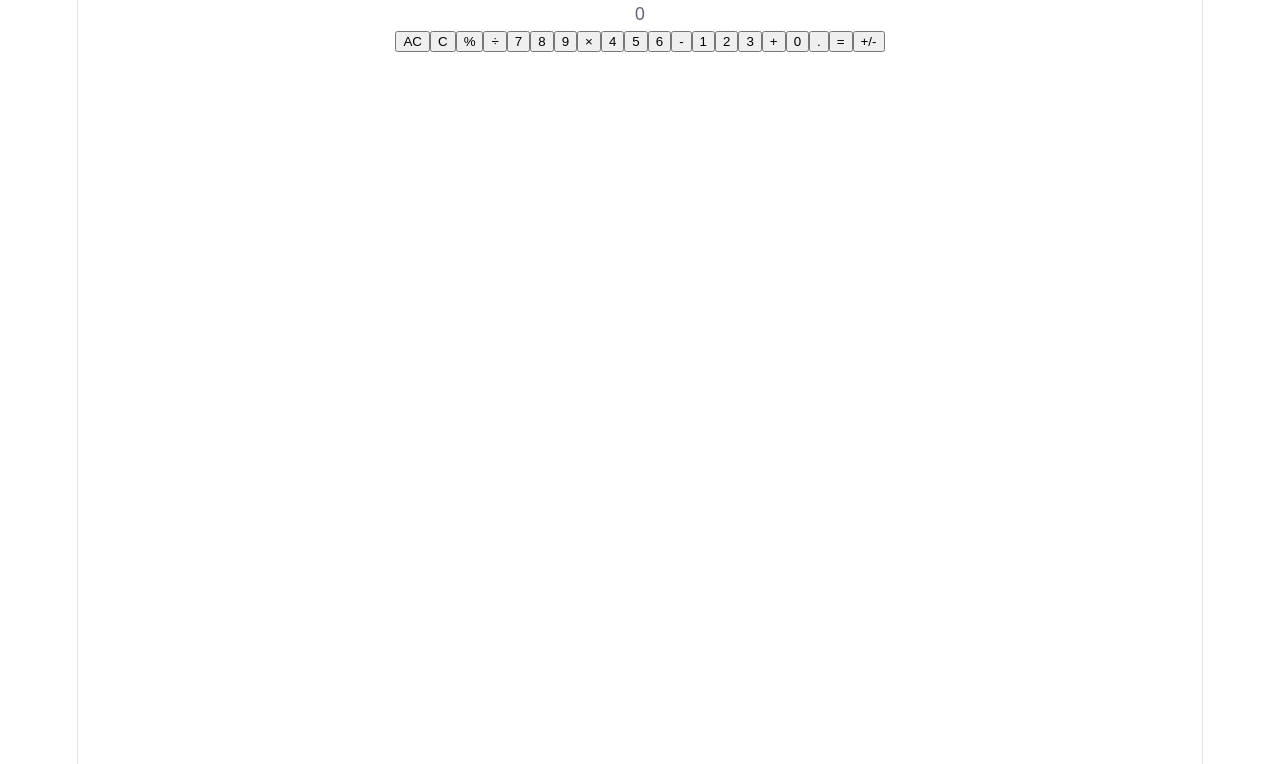
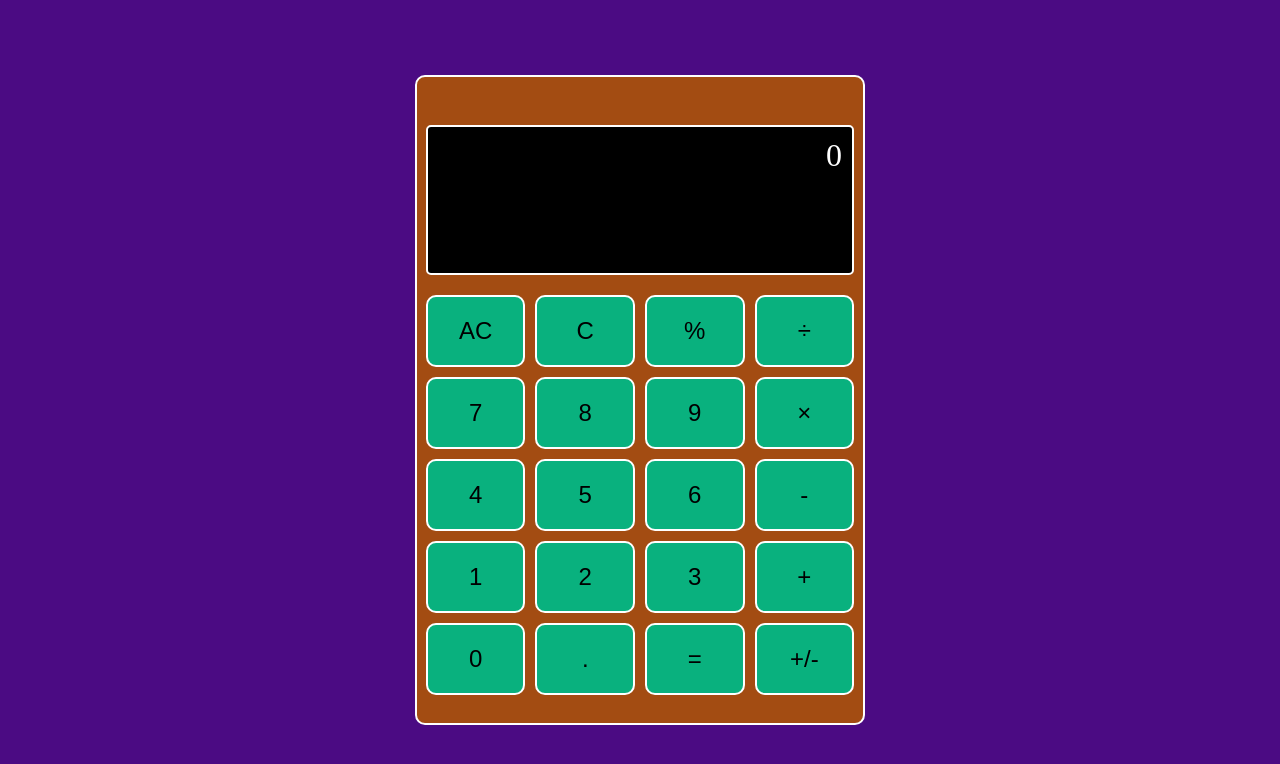
Before and after one commit to PhantasmalKG/React-Calculator, a React app: page / in a window 1280 px wide. Shown: the top 764 px of the page. Built offline with nearby package versions, Linux system fonts and the light colour scheme; the HTML template or start-up script is replaced by a standard one.

Commit message:
Updated the UI for the react calculator. Need to decide on final color scheme. Also, I need to implement final button configurations and implement the arimetic and parser.

```diff
--- a/src/components/ButtonDisplay.tsx
+++ b/src/components/ButtonDisplay.tsx
@@ -7,7 +7,7 @@ type ButtonDisplayProps = {
 
 function ButtonDisplay({value, onClick}: ButtonDisplayProps) {
   return (
-    <button onClick={() => onClick(value)}>
+    <button className="calculator-button" onClick={() => onClick(value)}>
       {value}
     </button>
   )
--- a/src/components/Calculator.tsx
+++ b/src/components/Calculator.tsx
@@ -1,18 +1,35 @@
 import { useState } from 'react'
 import CalculatorDisplay from './CalculatorDisplay'
 import ButtonDisplay from './ButtonDisplay'
+import "../index.css"
 
 
 function Calculator() {
-  const [displayValue, setDisplayValue] = useState<string>("0");
-  const [firstOperand, setFirstOperand] = useState<number | null>(null);
-  const [previousValue, setPreviousValue] = useState<number>(0);
-  const [operation, setOperation] = useState<string | null>(null);
-  const [secondOperandFlag, setSecondOperandFlag] = useState<boolean>(false);
-  const [result, setResult] = useState<number>(0);
+  const [displayValue, setDisplayValue] = useState<string>("0"); // State to hold the current value displayed on the calculator
+  const [firstOperand, setFirstOperand] = useState<number | null>(null); // State to hold the first operand for calculations
+  const [previousValue, setPreviousValue] = useState<number>(0); // State to hold the previous value for calculations
+  const [operation, setOperation] = useState<string | null>(null); // State to hold the current operation (+, -, *, ÷)
+  const [secondOperandFlag, setSecondOperandFlag] = useState<boolean>(false); // State to indicate if the next input is the second operand
+  const [result, setResult] = useState<number>(0); // State to hold the result of the calculation
 
 
   function handleButtonClick(value: string): void {
+
+    switch(value){
+        case "C":
+            setDisplayValue("0");
+            setFirstOperand(null);
+            setOperation(null);
+            setSecondOperandFlag(false);
+            return;
+
+            case "+":
+            case "-":
+            case "*":
+            case "÷":
+
+    }
+
 
     if (value === "C"){
         setDisplayValue("0");
@@ -37,6 +54,14 @@ function Calculator() {
       setDisplayValue(numValue);
     } else {
       setDisplayValue(displayValue + numValue);
+    }
+  }
+
+  function handleOperation(op: string): void {
+    if (firstOperand === null) {
+      setFirstOperand(parseFloat(displayValue));
+      setOperation(op);
+      setSecondOperandFlag(true);
     }
   }
   // const handleButtonClick = (value: string) => {
--- a/src/components/CalculatorDisplay.tsx
+++ b/src/components/CalculatorDisplay.tsx
@@ -5,7 +5,7 @@ type CalculatorDisplayProps = {
 
 function CalculatorDisplay({value}: CalculatorDisplayProps) {
   return (
-    <div>{value}</div>
+    <div className="calculator-display">{value}</div>
   )
 }
 
--- a/src/index.css
+++ b/src/index.css
@@ -1,96 +1,68 @@
 :root {
-  --text: #6b6375;
-  --text-h: #08060d;
-  --bg: #fff;
-  --border: #e5e4e7;
-  --code-bg: #f4f3ec;
-  --accent: #aa3bff;
-  --accent-bg: rgba(170, 59, 255, 0.1);
-  --accent-border: rgba(170, 59, 255, 0.5);
-  --social-bg: rgba(244, 243, 236, 0.5);
-  --shadow:
-    rgba(0, 0, 0, 0.1) 0 10px 15px -3px, rgba(0, 0, 0, 0.05) 0 4px 6px -2px;
+  --background-color: #4b0b83;
+  --border-color: #ffffff;
+  --button-background-color: #09b17e;
+  --button-text-color: #000000;
+  --display-background-color: #000000;
+  --display-text-color: #ffffff;
+  --rc-background-color: #a34c12;
 
-  --sans: system-ui, 'Segoe UI', Roboto, sans-serif;
-  --heading: system-ui, 'Segoe UI', Roboto, sans-serif;
-  --mono: ui-monospace, Consolas, monospace;
 
-  font: 18px/145% var(--sans);
-  letter-spacing: 0.18px;
-  color-scheme: light dark;
-  color: var(--text);
-  background: var(--bg);
-  font-synthesis: none;
-  text-rendering: optimizeLegibility;
-  -webkit-font-smoothing: antialiased;
-  -moz-osx-font-smoothing: grayscale;
-
-  @media (max-width: 1024px) {
-    font-size: 16px;
-  }
 }
 
-@media (prefers-color-scheme: dark) {
-  :root {
-    --text: #9ca3af;
-    --text-h: #f3f4f6;
-    --bg: #16171d;
-    --border: #2e303a;
-    --code-bg: #1f2028;
-    --accent: #c084fc;
-    --accent-bg: rgba(192, 132, 252, 0.15);
-    --accent-border: rgba(192, 132, 252, 0.5);
-    --social-bg: rgba(47, 48, 58, 0.5);
-    --shadow:
-      rgba(0, 0, 0, 0.4) 0 10px 15px -3px, rgba(0, 0, 0, 0.25) 0 4px 6px -2px;
-  }
-
-  #social .button-icon {
-    filter: invert(1) brightness(2);
-  }
+* {
+  box-sizing: border-box;
+  margin: 0;
+  padding: 0;
 }
 
-#root {
-  width: 1126px;
-  max-width: 100%;
-  margin: 0 auto;
-  text-align: center;
-  border-inline: 1px solid var(--border);
-  min-height: 100svh;
+.react-calulator-container {
+  display: flex;
+  justify-content: center;
+  align-items: center;
+  height: 100vh;
+  width: 100vw;
+  background-color: var(--background-color);
+}
+
+.react-calculator{
+  border: 2px solid var(--border-color);
+  border-radius: 10px;
   display: flex;
   flex-direction: column;
-  box-sizing: border-box;
+  justify-content: center;
+  align-items: center;
+  width: 450px;
+  height: 650px;
+  background-color: var(--rc-background-color);
 }
 
-body {
-  margin: 0;
+.calculator-display {
+  width: 96%;
+  height: 150px;
+  margin: 20px;
+  padding: 10px;
+  font-size: 2em;
+  text-align: right;
+  border: 2px solid var(--border-color);
+  border-radius: 5px;
+  background-color: var(--display-background-color);
+  color: var(--display-text-color);
 }
 
-h1,
-h2 {
-  font-family: var(--heading);
-  font-weight: 500;
-  color: var(--text-h);
+.calculator-button-grid {
+  display: grid;
+  grid-template-columns: repeat(4, 1fr);
+  gap: 10px;
+  width: 96%;
 }
 
-h1 {
-  font-size: 56px;
-  letter-spacing: -1.68px;
-  margin: 32px 0;
-  @media (max-width: 1024px) {
-    font-size: 36px;
-    margin: 20px 0;
-  }
+.calculator-button {
+  padding: 20px;
+  font-size: 1.5em;
+  border: 2px solid var(--border-color);
+  border-radius: 10px;
+  background-color: var(--button-background-color);
+  color: var(--button-text-color);
+  cursor: pointer;
 }
-h2 {
-  font-size: 24px;
-  line-height: 118%;
-  letter-spacing: -0.24px;
-  margin: 0 0 8px;
-  @media (max-width: 1024px) {
-    font-size: 20px;
-  }
-}
-p {
-  margin: 0;
-}
```
